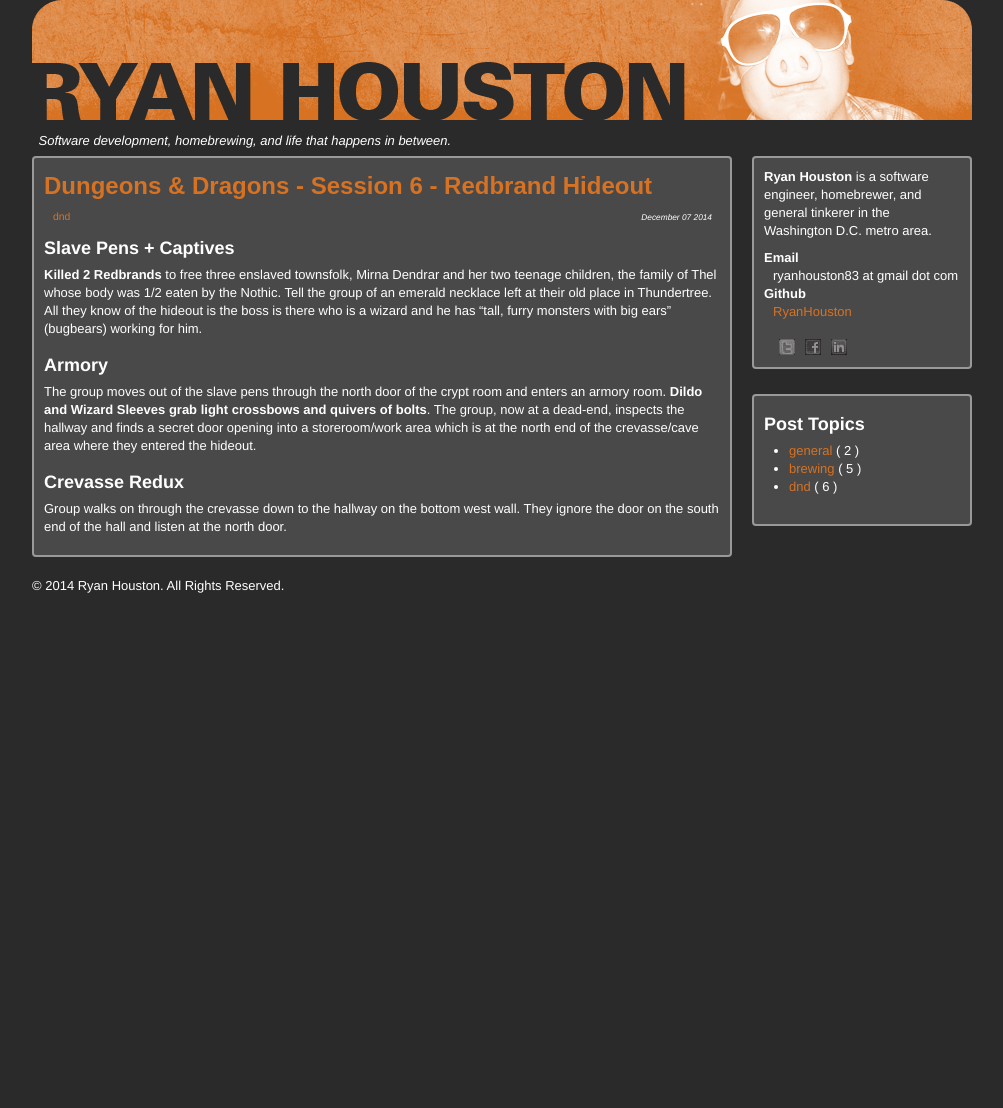
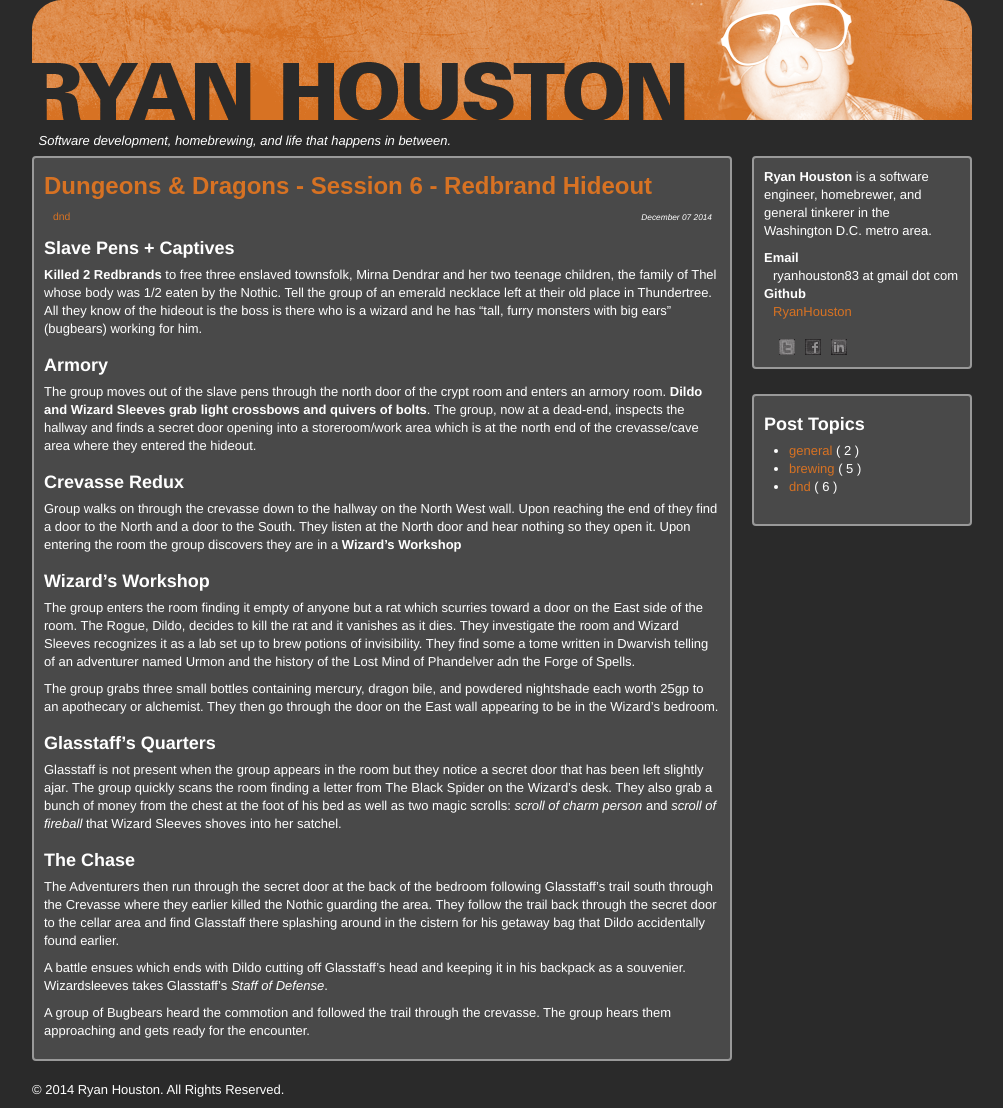
Before and after one commit to ryanhouston/ryanjhouston.com, a Jekyll site: the page built from _posts/dnd/2014-12-07-session-6.md, in a window 1280 px wide. Shown: the whole page, without its empty margins (138-1141 px from the left). Built offline with Jekyll 4.4.1, drawn with Linux system fonts in a browser that asks for light colours; before the commit the page ends 900 px from its top, so only the background shows below that.

Commit message:
Updates from D&D session 6

```diff
--- a/_posts/dnd/2014-12-07-session-6.md
+++ b/_posts/dnd/2014-12-07-session-6.md
@@ -19,5 +19,41 @@ a secret door opening into a storeroom/work area which is at the north end of
 the crevasse/cave area where they entered the hideout.
 
 ### Crevasse Redux
-Group walks on through the crevasse down to the hallway on the bottom west wall.
-They ignore the door on the south end of the hall and listen at the north door.
+Group walks on through the crevasse down to the hallway on the North West wall.
+Upon reaching the end of they find a door to the North and a door to the South.
+They listen at the North door and hear nothing so they open it. Upon entering
+the room the group discovers they are in a **Wizard's Workshop**
+
+### Wizard's Workshop
+The group enters the room finding it empty of anyone but a rat which scurries
+toward a door on the East side of the room. The Rogue, Dildo, decides to kill
+the rat and it vanishes as it dies. They investigate the room and Wizard
+Sleeves recognizes it as a lab set up to brew potions of invisibility. They find
+some a tome written in Dwarvish telling of an adventurer named Urmon and the
+history of the Lost Mind of Phandelver adn the Forge of Spells.
+
+The group grabs three small bottles containing mercury, dragon bile, and
+powdered nightshade each worth 25gp to an apothecary or alchemist. They then go
+through the door on the East wall appearing to be in the Wizard's bedroom.
+
+### Glasstaff's Quarters
+Glasstaff is not present when the group appears in the room but they notice a
+secret door that has been left slightly ajar. The group quickly scans the room
+finding a letter from The Black Spider on the Wizard's desk. They also grab a
+bunch of money from the chest at the foot of his bed as well as two magic
+scrolls: *scroll of charm person* and *scroll of fireball* that Wizard Sleeves
+shoves into her satchel.
+
+### The Chase
+The Adventurers then run through the secret door at the back of the bedroom
+following Glasstaff's trail south through the Crevasse where they earlier
+killed the Nothic guarding the area. They follow the trail back through the
+secret door to the cellar area and find Glasstaff there splashing around in the
+cistern for his getaway bag that Dildo accidentally found earlier.
+
+A battle ensues which ends with Dildo cutting off Glasstaff's head and keeping
+it in his backpack as a souvenier. Wizardsleeves takes Glasstaff's *Staff of
+Defense*.
+
+A group of Bugbears heard the commotion and followed the trail through the
+crevasse. The group hears them approaching and gets ready for the encounter.
```
